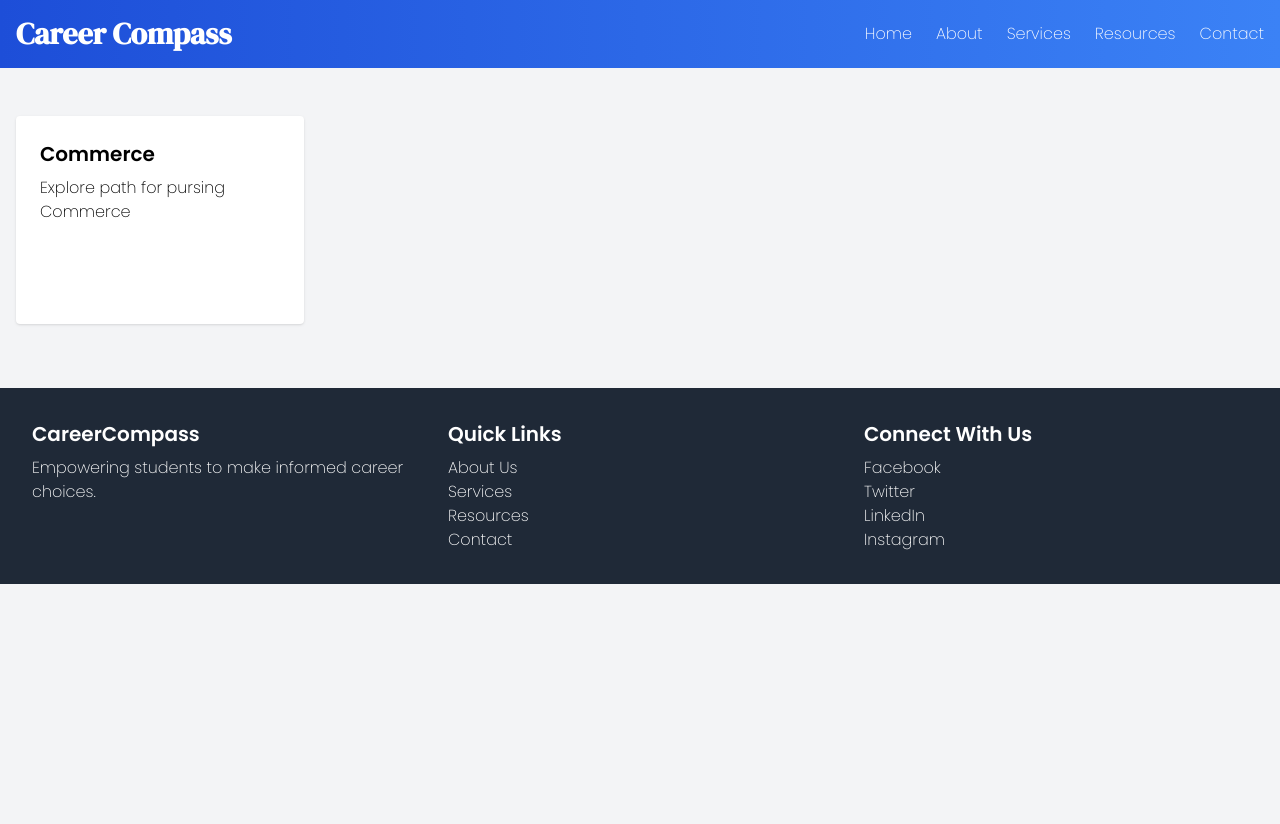
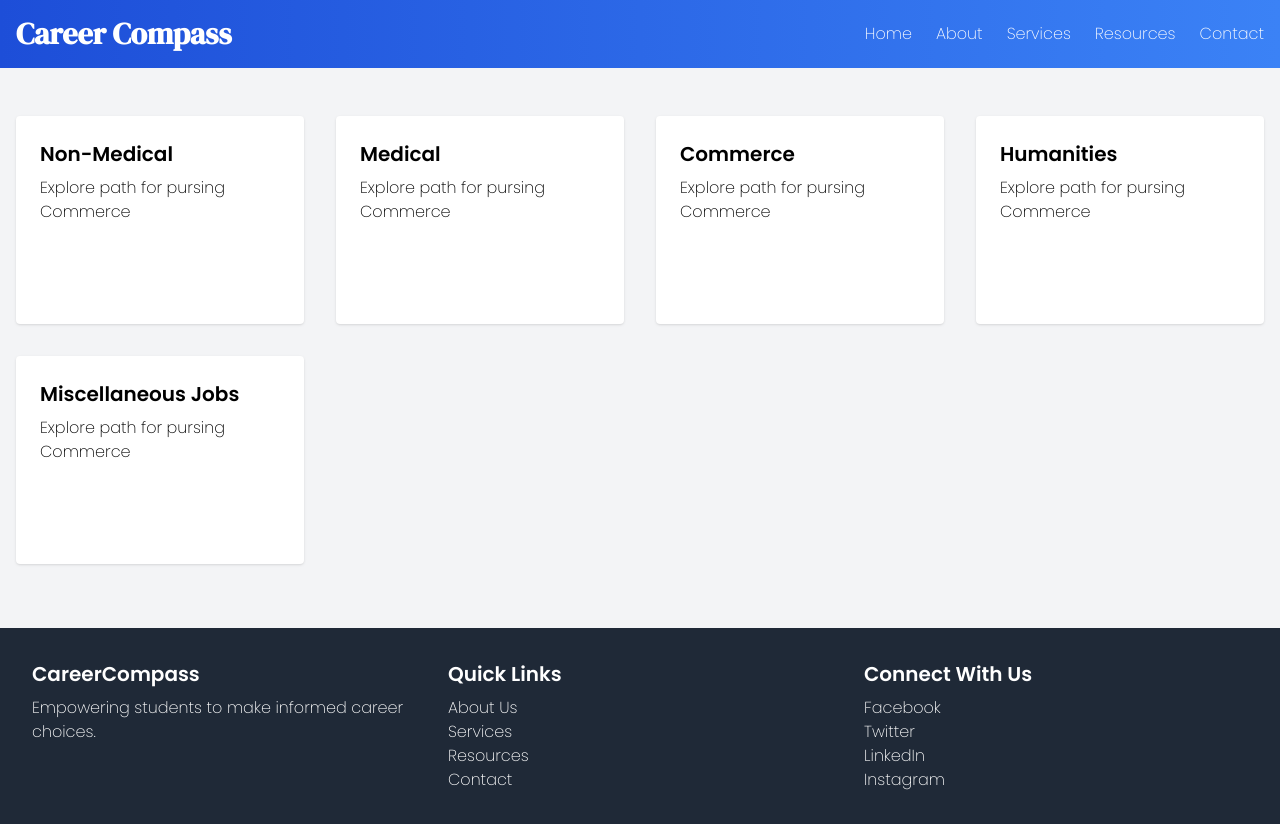
Before and after one commit to Tejas-Santosh-Nalawade/SMART-INDIA-HACKATHON-FINAL-PROJECT, a plain HTML site: page docs/resource.html in a window 1280 px wide. Before the commit the page ends 800 px from the top, so only its background shows below. Drawn offline with nearby package versions, Linux system fonts and the light colour scheme.

Commit message:
file updated

```diff
--- a/docs/resource.html
+++ b/docs/resource.html
@@ -69,7 +69,31 @@
             <section class="grid grid-cols-1 md:grid-cols-2 lg:grid-cols-4 gap-8 mb-12">
                 <a href="../commerce/commerce.html">
                     <div class="bg-white p-6 rounded shadow">
+                        <h3 class="text-xl font-semibold mb-2">Non-Medical</h3>
+                        <p>Explore path for pursing Commerce</p>
+                    </div>
+                </a>
+                <a href="../commerce/commerce.html">
+                    <div class="bg-white p-6 rounded shadow">
+                        <h3 class="text-xl font-semibold mb-2">Medical</h3>
+                        <p>Explore path for pursing Commerce</p>
+                    </div>
+                </a>
+                <a href="../commerce/commerce.html">
+                    <div class="bg-white p-6 rounded shadow">
                         <h3 class="text-xl font-semibold mb-2">Commerce</h3>
+                        <p>Explore path for pursing Commerce</p>
+                    </div>
+                </a>
+                <a href="../commerce/commerce.html">
+                    <div class="bg-white p-6 rounded shadow">
+                        <h3 class="text-xl font-semibold mb-2">Humanities</h3>
+                        <p>Explore path for pursing Commerce</p>
+                    </div>
+                </a>
+                <a href="../commerce/commerce.html">
+                    <div class="bg-white p-6 rounded shadow">
+                        <h3 class="text-xl font-semibold mb-2">Miscellaneous Jobs</h3>
                         <p>Explore path for pursing Commerce</p>
                     </div>
                 </a>
```
